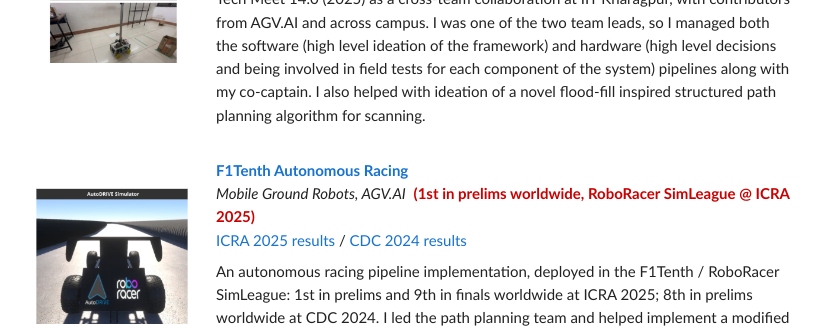
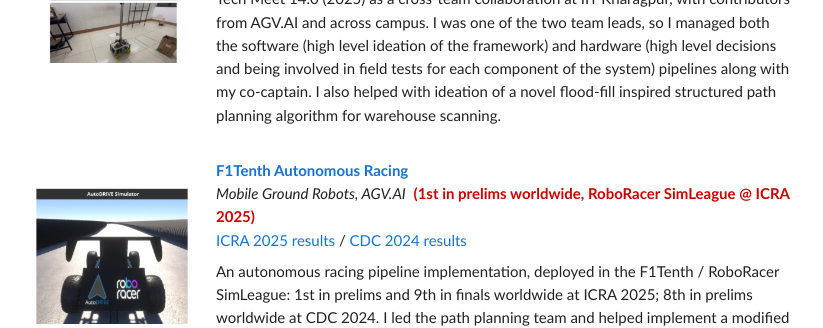
Before and after one commit to SwaminathanSK/SwaminathanSK.github.io, a Jekyll site: the page built from research/index.html, in a window 1280 px wide. Shown: the part 1446-1774 px from the top of the page, without its empty margins (228-1051 px from the left). Built offline with Jekyll 4.4.1, drawn with Linux system fonts in a browser that asks for light colours; some of the changed text lies outside the part shown.

Commit message:
Rustee: warehouse scanning
Co-Authored-By: Claude Opus 5.5 <noreply@anthropic.com>

```diff
--- a/_data/projects.yml
+++ b/_data/projects.yml
@@ -34,7 +34,7 @@
     software (high level ideation of the framework) and hardware (high level decisions and
     being involved in field tests for each component of the system) pipelines along with my
     co-captain. I also helped with ideation of a novel flood-fill inspired structured path
-    planning algorithm for scanning.
+    planning algorithm for warehouse scanning.
 
 - title: "F1Tenth Autonomous Racing"
   url: https://drive.google.com/drive/folders/1t4BZe5ZZgafvgiYK6u--eVAHSioj3u_3?usp=drive_link
```
